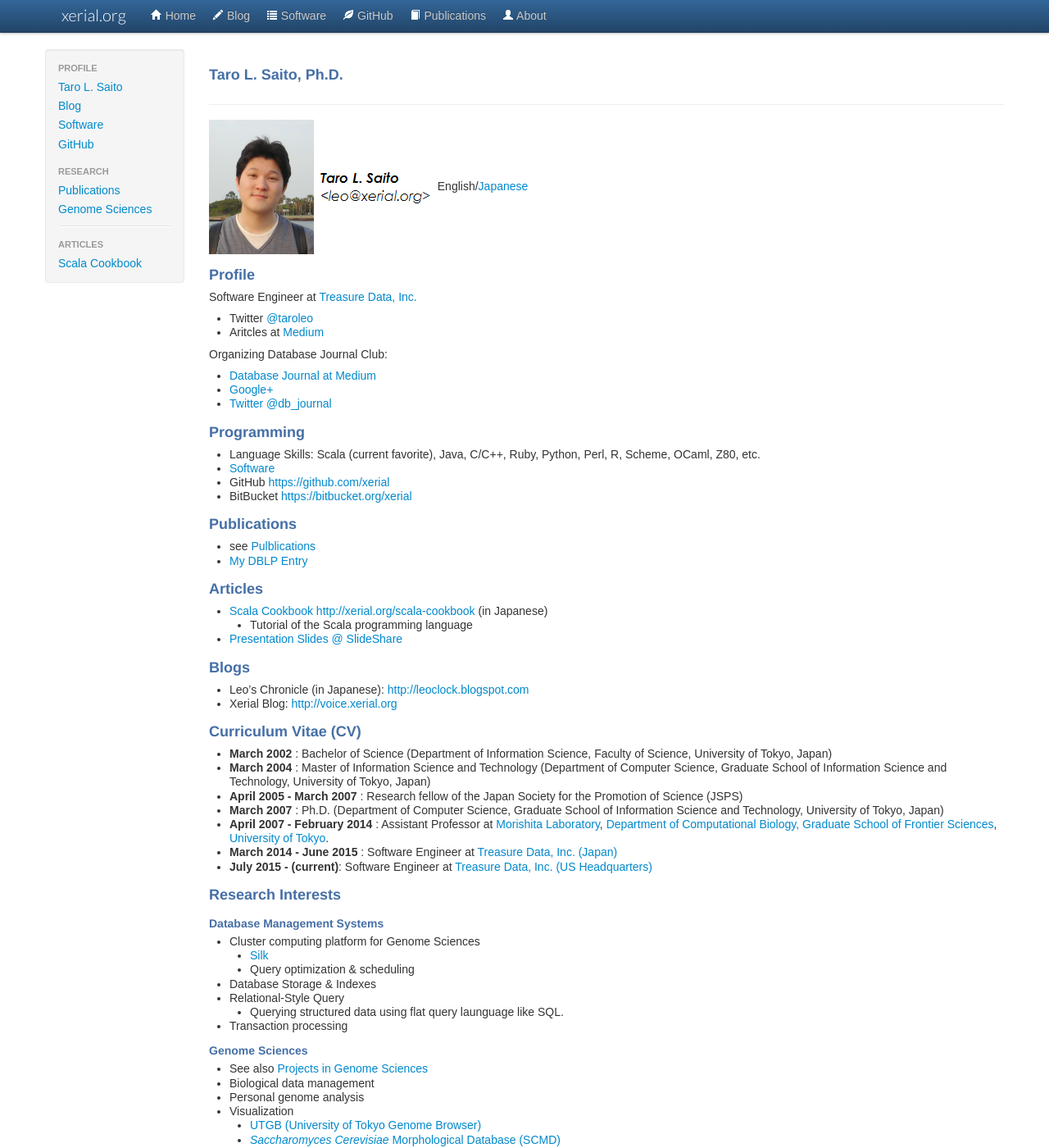
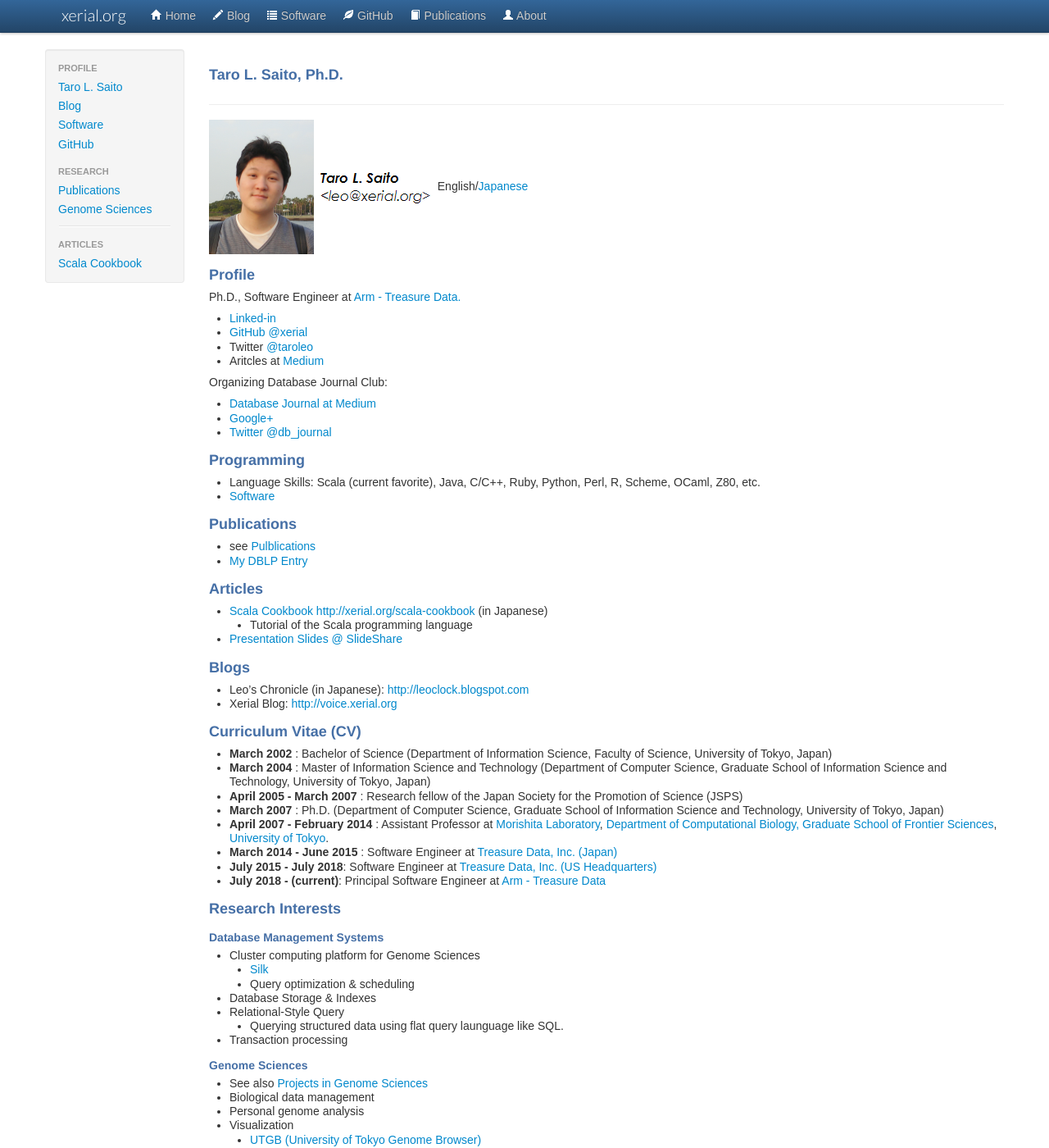
Before and after one commit to xerial/xerial.github.com, a Jekyll site: the page built from leo.md, in a window 1280 px wide and 1400 px high. Shown: the whole window at 82% size. Built offline with Jekyll 4.4.1, drawn with Linux system fonts in a browser that asks for light colours; Markdown is read by kramdown in place of the engine named in the settings.

Commit message:
Update leo.md

```diff
--- a/leo.md
+++ b/leo.md
@@ -6,8 +6,10 @@ title: Taro L. Saito, Ph.D.
 
 ### Profile
 
-Software Engineer at [Treasure Data, Inc.](http://www.treasuredata.com/)
+Ph.D., Software Engineer at [Arm - Treasure Data.](http://www.treasuredata.com/)
 
+* [Linked-in](https://www.linkedin.com/in/taro-l-saito-b0709387/)
+* [GitHub @xerial](https://github.com/xerial)
 * Twitter [@taroleo](https://twitter.com/taroleo)
 * Aritcles at [Medium](https://medium.com/@taroleo)
 
@@ -19,8 +21,6 @@ Organizing Database Journal Club:
 ### Programming
 * Language Skills: Scala (current favorite), Java, C/C++, Ruby, Python, Perl, R, Scheme, OCaml, Z80, etc.
 * [Software]({{BASE_PATH}}/software)
-* GitHub <https://github.com/xerial>
-* BitBucket <https://bitbucket.org/xerial>
 
 ### Publications
 * see [Pulblications]({{SITE_URL}}/publication)
@@ -45,7 +45,8 @@ Organizing Database Journal Club:
 * **March 2007** : Ph.D. (Department of Computer Science, Graduate School of Information Science and Technology, University of Tokyo, Japan)
 * **April 2007 - February 2014** : Assistant Professor at [Morishita Laboratory](http://mlab.cb.k.u-tokyo.ac.jp), [Department of Computational Biology, Graduate School of Frontier Sciences](http://www.cb.k.u-tokyo.ac.jp/?lang=en), [University of Tokyo](http://www.u-tokyo.ac.jp/index_e.html).
 * **March 2014 - June 2015** : Software Engineer at [Treasure Data, Inc. (Japan)](https://www.treasuredata.com/)
-* **July 2015 - (current)**: Software Engineer at [Treasure Data, Inc. (US Headquarters)](https://www.treasuredata.com/)
+* **July 2015 - July 2018**: Software Engineer at [Treasure Data, Inc. (US Headquarters)](https://www.treasuredata.com/)
+* **July 2018 - (current)**: Principal Software Engineer at [Arm - Treasure Data](https://www.treasuredata.com/)
 
 ### Research Interests
 
```
